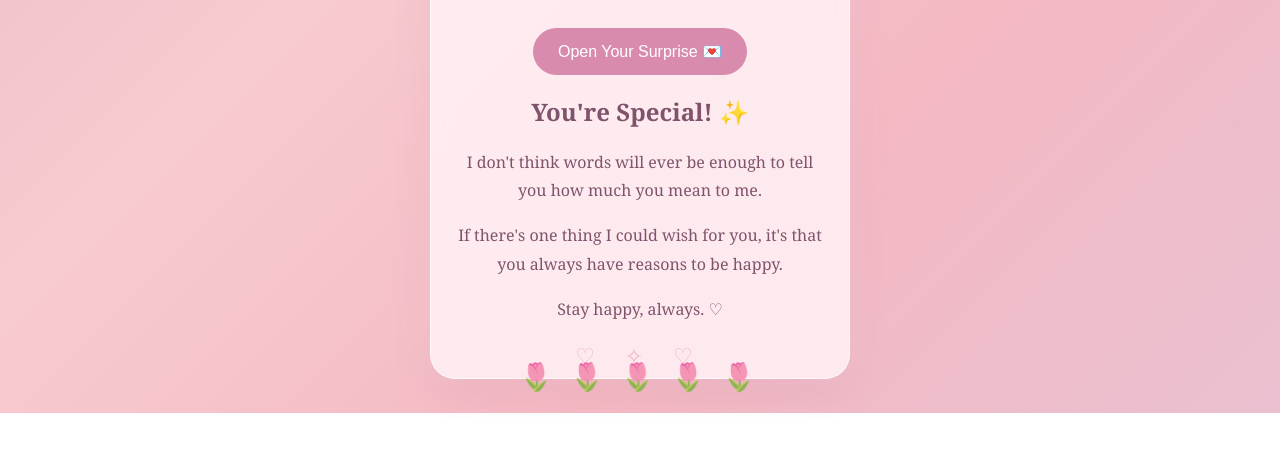
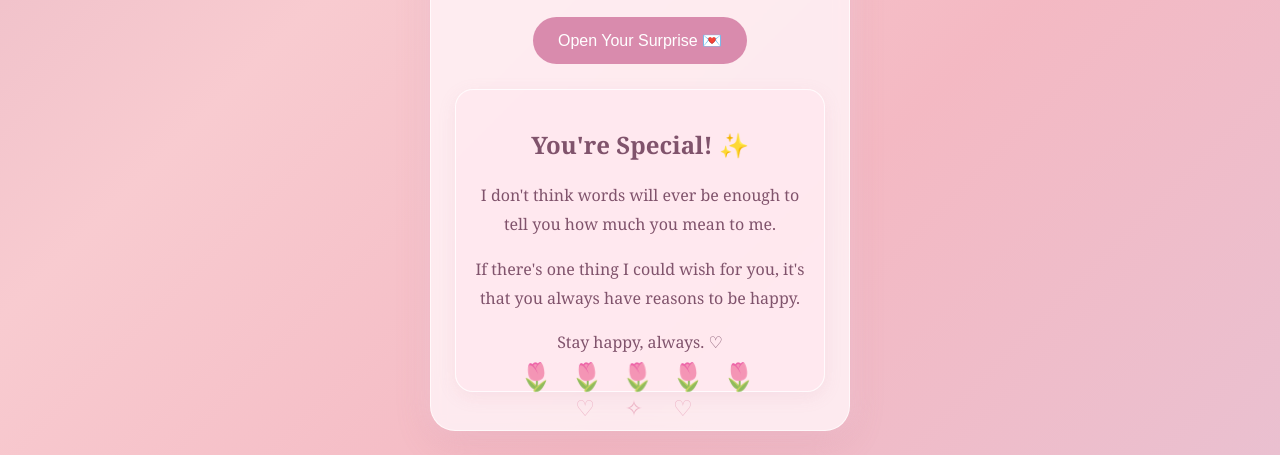
Before and after one commit to israttt914/birthday-surprise, a plain HTML site: page index.html in a window 1280 px wide. Both pictures are taken after a click on the button "Open Your Surprise 💌". Shown: the part 387-842 px from the top of the page. Before the commit the page ends 800 px from the top, so only its background shows below. Drawn offline with Linux system fonts and the light colour scheme.

Commit message:
Update index.html

```diff
--- a/index.html
+++ b/index.html
@@ -203,6 +203,15 @@ body::after {
   text-shadow: 0 2px 8px #e9b9c588;
 }
 
+  #surprise {
+  margin-top: 25px;
+  padding: 18px;
+  background: rgba(255, 230, 238, 0.65);
+  border: 1px solid rgba(255, 255, 255, 0.8);
+  border-radius: 18px;
+  box-shadow: 0 5px 18px rgba(200, 130, 160, 0.12);
+}
+
   </style>
 
 </head>
```
